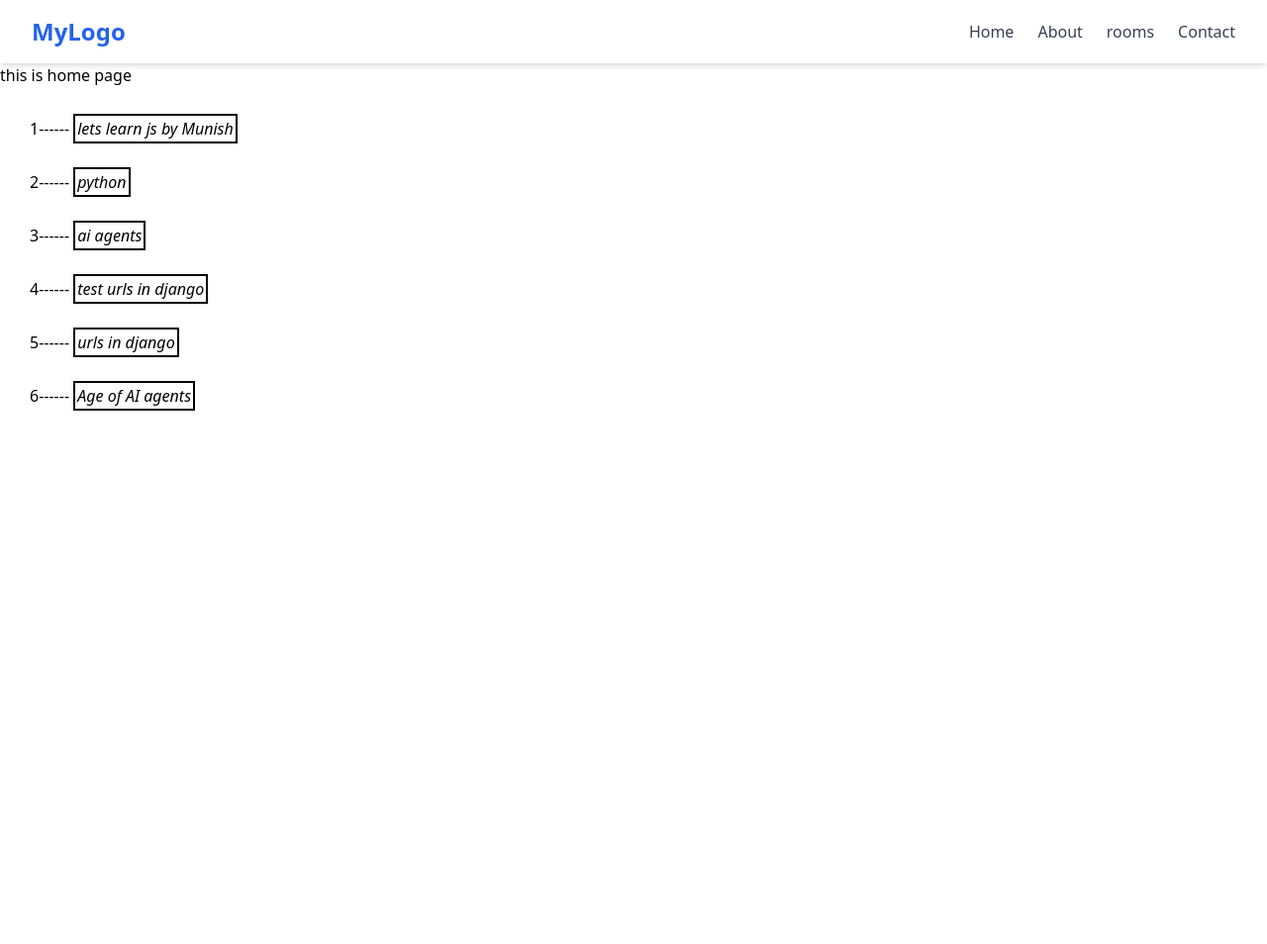
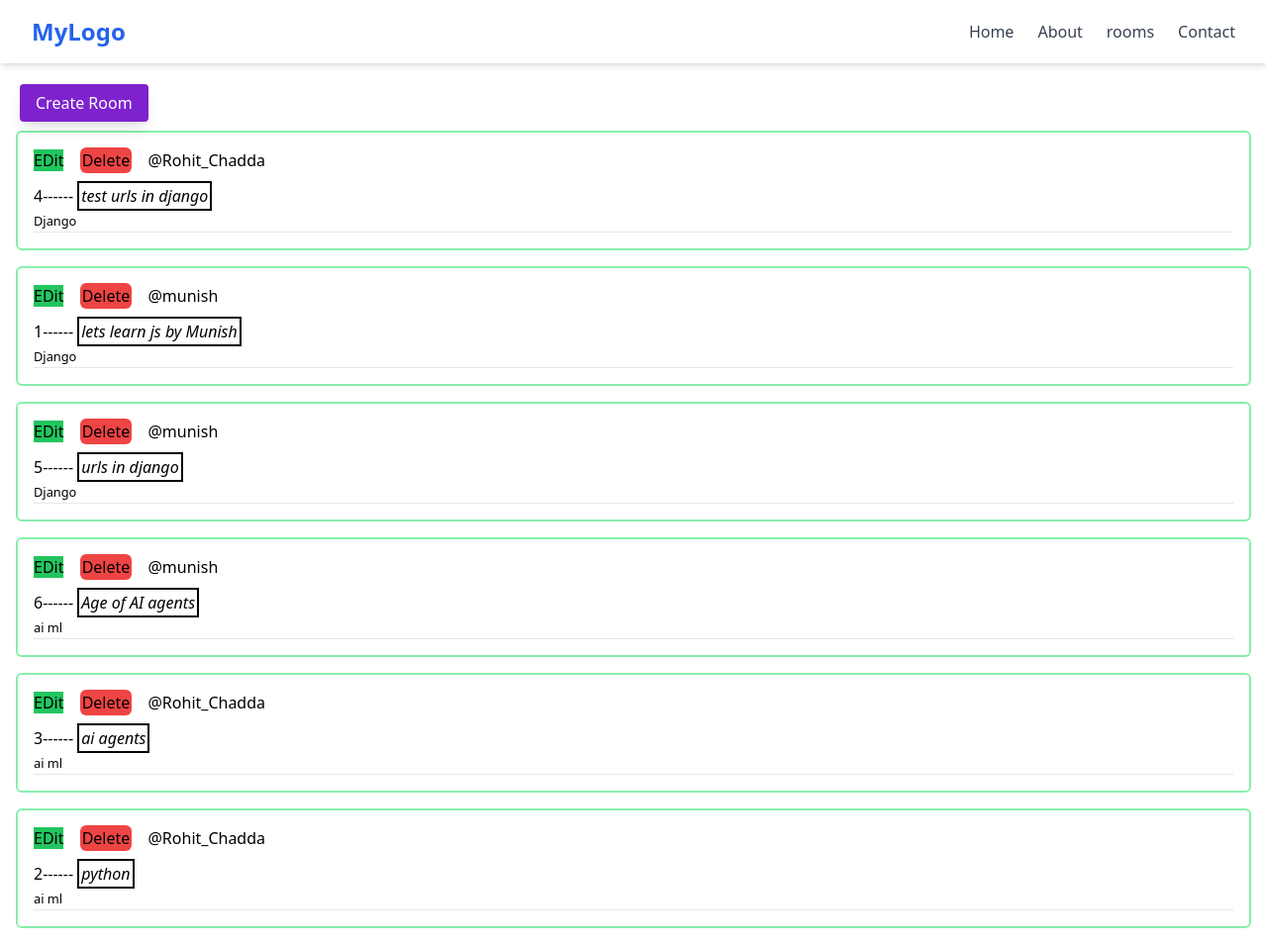
Before and after one commit to rohit-chadda1803/study_bud-django-, a Django app: page / in a window 1280 px wide. Shown: the whole page at 99% size. Before the commit the page ends 415 px from the top, so only its background shows below. Run offline with Django 5.2, Linux system fonts and the light colour scheme; data comes from the database, SQL or seed files in the repository; both versions use the stored data as it was after the commit; some libraries are stand-ins or nearby versions.

Commit message:
delete,update room

```diff
--- a/base/models.py
+++ b/base/models.py
@@ -18,6 +18,10 @@ class Room(models.Model):
     updated = models.DateTimeField(auto_now=True) #last time created /updated .
     created = models.DateTimeField(auto_now_add=True) # store time created . // only 1 time occurs .
 
+
+    class Meta:
+        ordering =['-updated' , '-created'] # now it will prioritized  or stored & showed   as newest first in ascending order
+        # remove - to reverse order like , ordering = ['updated']
     def __str__(self):
         return self.name
 
--- /dev/null
+++ b/base/templates/base/delete.html
@@ -0,0 +1 @@
+(% extends 'main.html' %)
--- a/base/templates/base/home.html
+++ b/base/templates/base/home.html
@@ -1,41 +1,59 @@
-{% extends 'main.html' %}
-
-
-{% block css %}
+{% extends 'main.html' %} {% block css %}
 <style>
-    h5> a {
+  h5 > a {
     font: oblique;
     font-style: italic;
 
     border: 2px solid;
 
     padding: 2px;
-
   }
-    a:hover{
+  a:hover {
     background-color: rgba(18, 212, 154, 0.6);
   }
 
-    h5 {
+  /* h5 {
     margin: 30px !important;
-    }
-
+    } */
 </style>
 
-{% endblock %}
+{% endblock %} {% block content %}
 
+<!-- <h1 class="">this is home page</h1> -->
 
-{% block content %}
-
-  <h1>this is home page</h1>
+<a
+  href="{% url 'create-room' %}"
+  class="m-5 mt-8 bg-purple-700 text-white px-4 py-2 rounded shadow-lg transition duration-300 hover:bg-gradient-to-tr hover:from-white/10 hover:to-purple-800"
+  >Create Room</a
+>
 
 <div>
-
   {% for room in rooms %}
 
+  <div
+    class="room border-2 border-green-300 rounded-md m-4 p-4 hover:border-green-500 transition"
+  >
+    <a href="{% url 'update-room' room.id %}" class="bg-green-500">EDit</a>
+
+    <a
+      href="{% url 'update-room' room.id %}"
+      class="m-3 border-1 p-0.5 rounded-md bg-red-500"
+      >Delete</a
+    >
+
+    <span>@{{room.host.username}}</span>
+
     <!-- <h5>{{room.id}}------ <a href="/room/{{room.id}}">{{room.name}}</a></h5> -->
-       <h5>{{room.id}}------ <a href="{% url 'room' room.id %}">{{room.name}}</a></h5>
+    <h5 class="mt-3">
+      {{room.id}}------ <a href="{% url 'room' room.id %}">{{room.name}}</a>
+    </h5>
     <!-- ab chahe urls.py me /room se .rokmv krde lekin koi problem nhi ,  ye name="room" ke kisab se path ka url lega -->
+
+    <small>{{room.topic.name}}</small>
+
+    <hr />
+  </div>
+
   {% endfor %}
 </div>
 {% endblock %}
--- a/base/urls.py
+++ b/base/urls.py
@@ -11,6 +11,10 @@ def extra(request):
 urlpatterns=[
     path('' ,views.home , name="home"),
     path('room/<str:pk>/' , views.room , name="room") ,
+    path('create-room/' ,views.createRoom  , name = "create-room") ,
+    path('update-room/<str:pk>' ,views.updateRoom  , name = "update-room") ,
+
     path('extra/',extra) , #it proves func can in in views / or even in urls.py
 
+
 ]
--- a/base/views.py
+++ b/base/views.py
@@ -1,8 +1,10 @@
-from django.shortcuts import render
+from django.shortcuts import render , redirect
 
 from django.http import HttpResponse
 
 from .models import Room
+
+from .forms import RoomForm
 
 # rooms =[
 
@@ -39,4 +41,35 @@ def room(request ,pk):
     return render(request , 'base/room.html' , context)
 
 
-# Create your views here.
+def createRoom(request):
+    form = RoomForm
+
+    if request.method == "POST" :
+        # print(request.POST)
+        form = RoomForm(request.POST) # iss post se voo data lo jo roomform model ki key se match
+        if form.is_valid():
+            form.save()  #save it in database
+
+            return redirect('home')
+
+    context = {'form': form}
+    return render(request , 'base/room_form.html' , context)
+
+
+def updateRoom(request ,pk):
+    room = Room.objects.get(id = pk)
+
+    form = RoomForm(instance=room) #prefilled with room value .
+
+    if request.method == "POST" :
+        # print(request.POST)
+        form = RoomForm(request.POST , instance=room) # ye room ka instance h , new room nhi bnana .
+        if form.is_valid():
+            form.save()  #save it in database
+
+            return redirect('home')
+
+
+    context = {'form':form}
+
+    return render(request , 'base/room_form.html' , context)
--- a/templates/navbar.html
+++ b/templates/navbar.html
@@ -1,4 +1,4 @@
-<nav class="bg-white shadow-md">
+<nav class="bg-white shadow-md mb-7">
   <div class="max-w-7xl mx-auto px-4 sm:px-6 lg:px-8">
     <div class="flex justify-between h-16 items-center">
       <!-- Logo -->
```
Also changed, not shown: base/forms.py (added, +8 -0 lines), base/templates/base/room_form.html (added, +16 -0 lines), db.sqlite3. Lines whose indentation alone changed are shown as unchanged.
